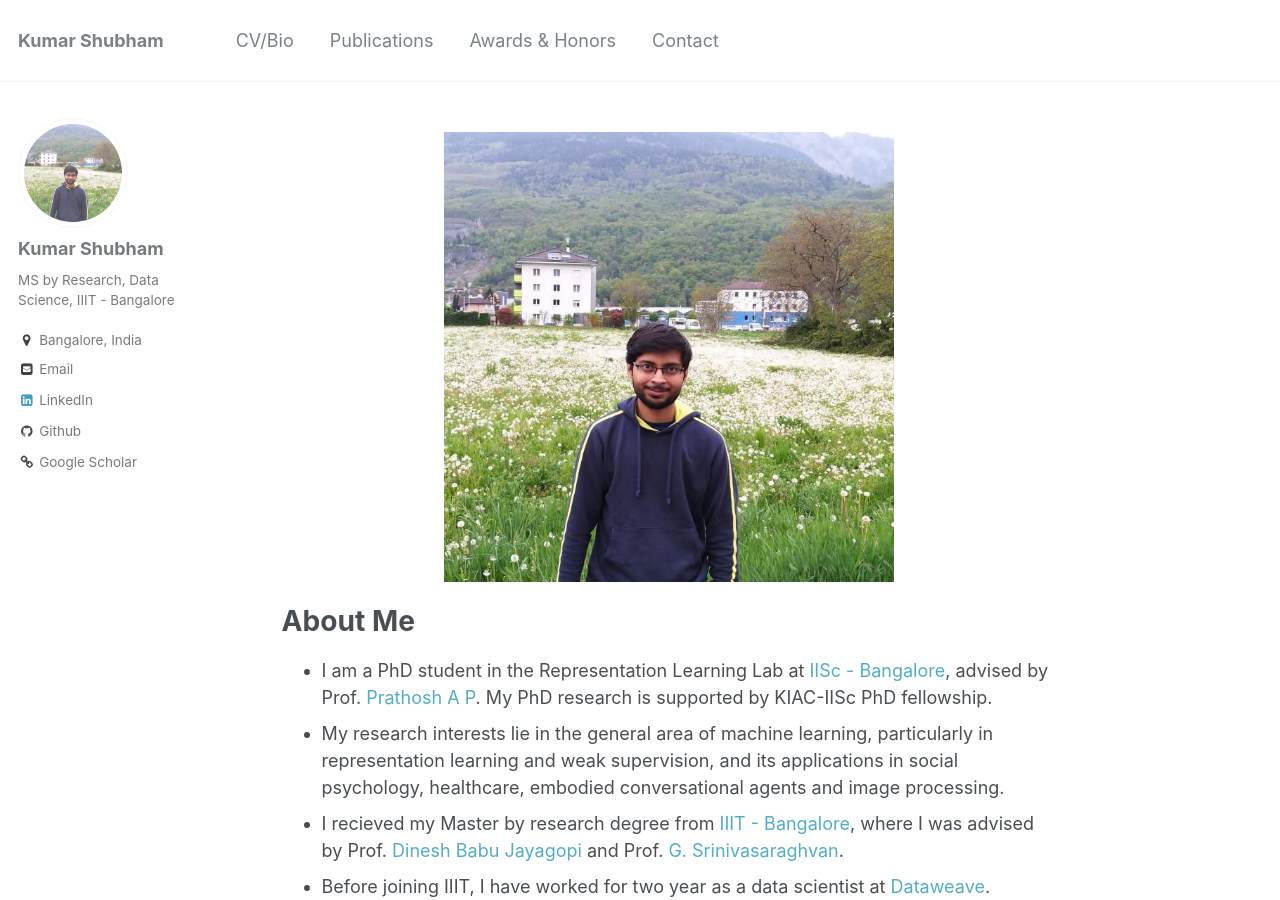
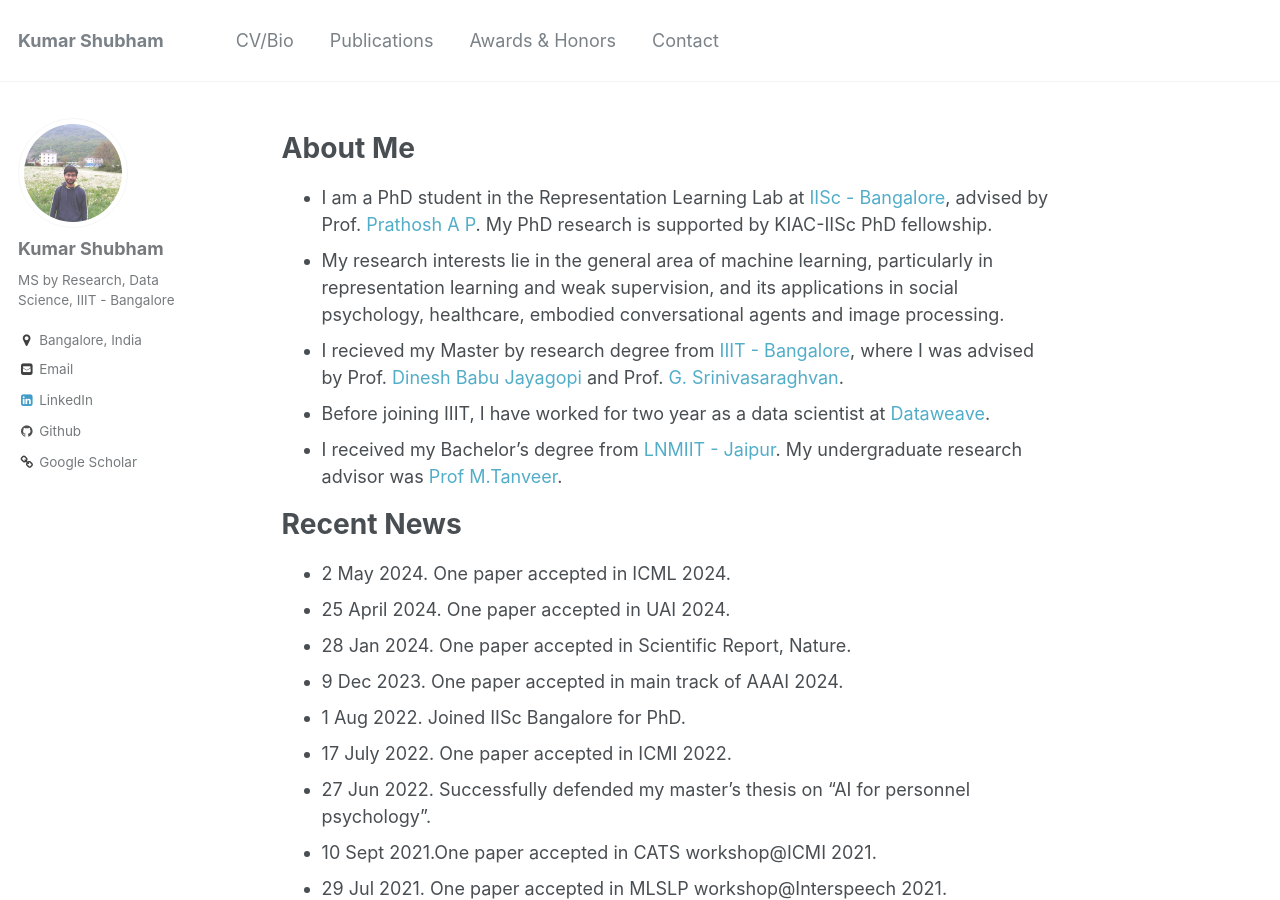
Before and after one commit to kyrs/kyrs.github.io, a Jekyll site: the page built from _pages/about.md, in a window 1280 px wide and 900 px high. Built offline with Jekyll 4.4.1, drawn with Linux system fonts in a browser that asks for light colours.

Commit message:
remove photo from about.md

```diff
--- a/_pages/about.md
+++ b/_pages/about.md
@@ -8,9 +8,7 @@ redirect_from:
   - /about.html
 ---
 
-<p align="center">
-  <img src="https://raw.githubusercontent.com/kyrs/kyrs.github.io/master/images/shubham.jpg" alt="Photo" style="width: 450px;"/>
-</p>
+
 
 # About Me
 * I am a PhD student in the Representation Learning Lab at [IISc - Bangalore](https://iisc.ac.in/), advised by Prof. [Prathosh A P](https://eecs.iisc.ac.in/people/prathosh-a-p/). My PhD research is supported by KIAC-IISc PhD fellowship.
```
